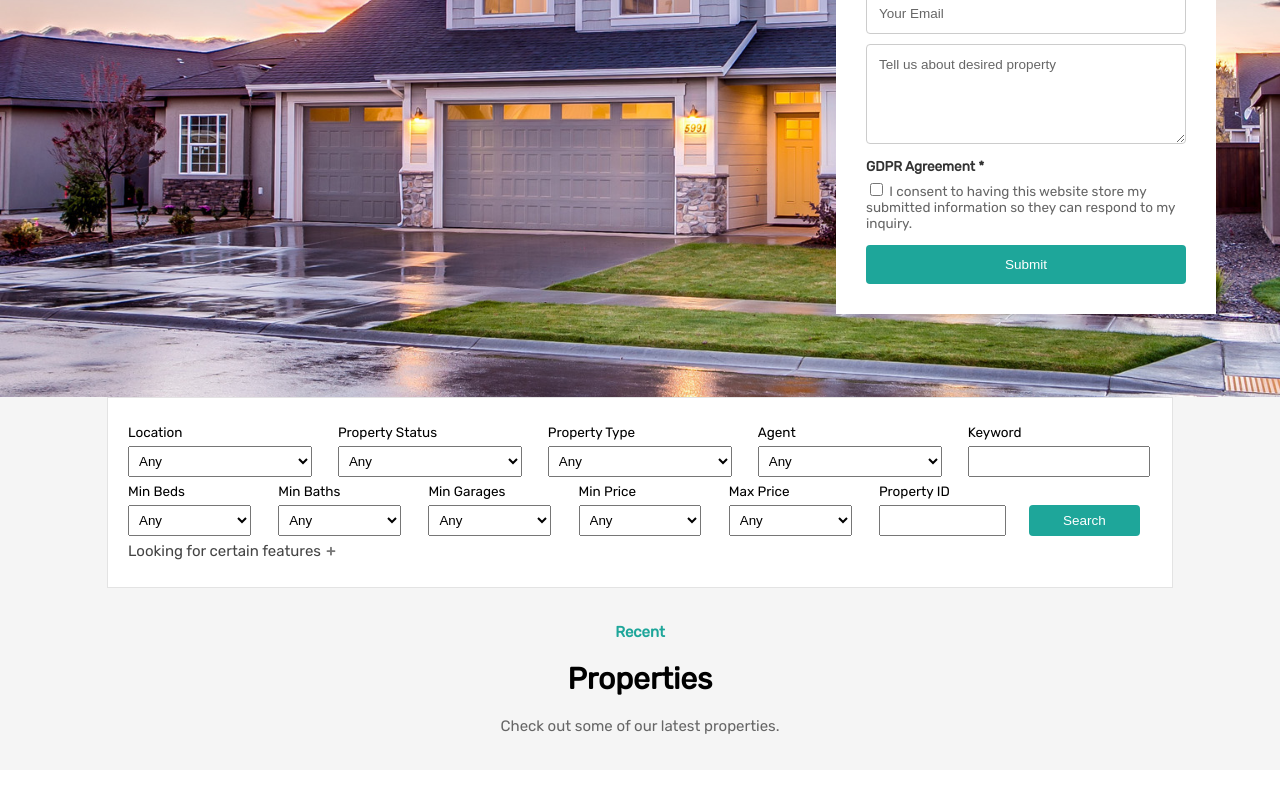
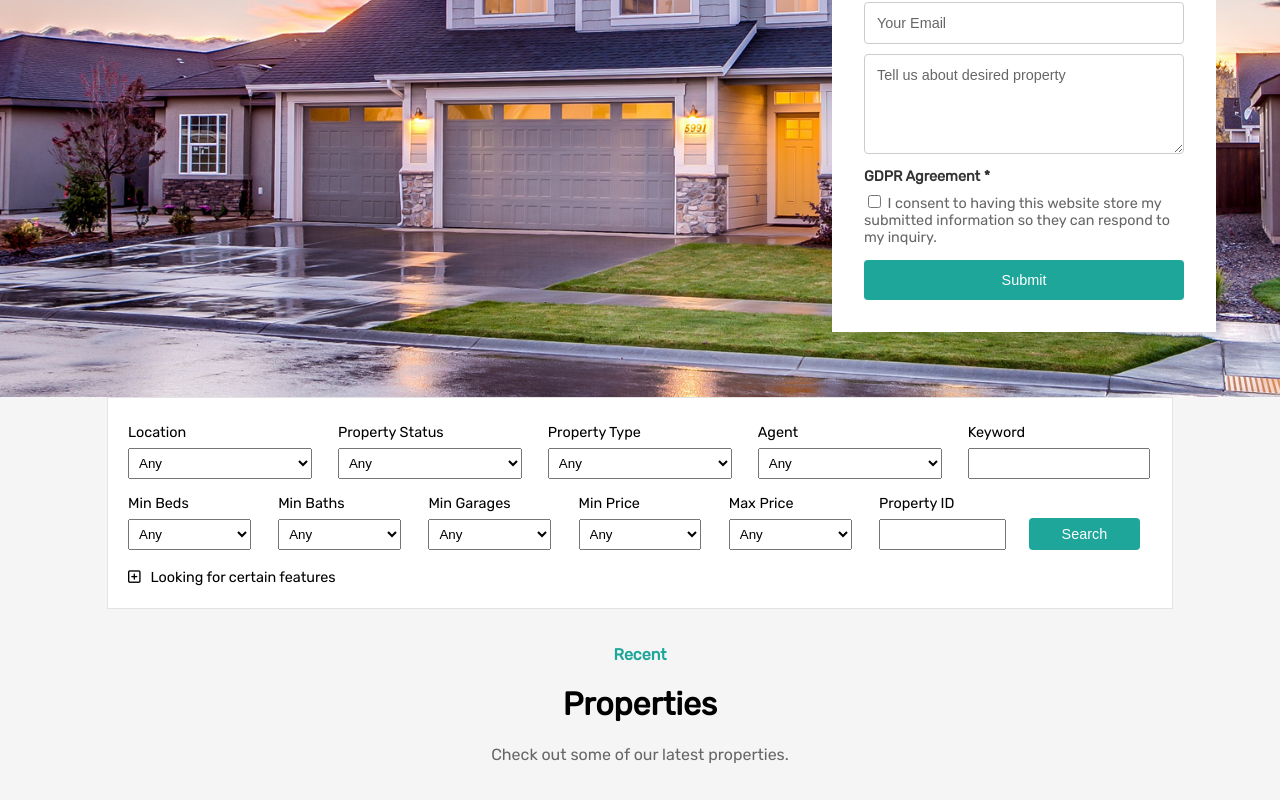
Before and after one commit to giou55/real-estate-angular, an Angular app: page / in a window 1280 px wide. Shown: the part 353-1153 px from the top of the page. Before the commit the page ends 1123 px from the top, so only its background shows below. Built offline with nearby package versions, Linux system fonts and the light colour scheme.

Commit message:
search form fixed

```diff
--- a/src/app/search-form/search-form.component.html
+++ b/src/app/search-form/search-form.component.html
@@ -3,7 +3,7 @@
 
     <form>
 
-      <div class="form-container">
+      <div class="main-form-container">
 
         <div class="option-wrapper large">
           <p>Location</p>
@@ -114,14 +114,65 @@
 
       </div>
 
-      <p class="accordion" (click)="toggleAccordian($event)">Looking for certain features</p>
-      <div class="panel">
-        <p>Lorem ipsum dolor sit amet, consectetur adipisicing elit, sed do eiusmod tempor incididunt ut labore et
-          dolore
-          magna aliqua. Ut enim ad minim veniam, quis nostrud exercitation ullamco laboris nisi ut aliquip ex ea commodo
-          consequat.</p>
+      <div class="extra-form-container">
+
+        <p class="accordion" (click)="toggleAccordian()">
+          <i id="fa-symbol" class="fa fa-plus-square-o"></i>
+          <span>Looking for certain features</span>
+        </p>
+
+        <div id="panel" class="panel">
+          <div>
+            <input type="checkbox" id="central-heating" name="central-heating" value="central-heating">
+            <label for="central-heating "> Central Heating</label>
+          </div>
+          <div>
+            <input type="checkbox" id="fire-place" name="fire-place" value="fire-place">
+            <label for="fire-place1"> Fire Place</label>
+          </div>
+          <div>
+            <input type="checkbox" id="fire-alarm" name="fire-alarm" value="fire-alarm">
+            <label for="fire-alarm"> Fire Alarm</label>
+          </div>
+          <div>
+            <input type="checkbox" id="electric-range" name="electric-range" value="electric-range">
+            <label for="electric-range"> Electric Range</label>
+          </div>
+          <div>
+            <input type="checkbox" id="home-theater" name="home-theater" value="home-theater">
+            <label for="home-theater"> Home Theater</label>
+          </div>
+          <div>
+            <input type="checkbox" id="laundry-room" name="laundry-room" value="laundry-room">
+            <label for="laundry-room"> Laundry Room</label>
+          </div>
+          <div>
+            <input type="checkbox" id="swimming-pool" name="swimming-pool" value="swimming-pool">
+            <label for="swimming-pool"> Swimming Pool</label>
+          </div>
+          <div>
+            <input type="checkbox" id="lawn" name="lawn" value="lawn">
+            <label for="lawn"> Lawn</label>
+          </div>
+          <div>
+            <input type="checkbox" id="dual-sinks" name="dual-sinks" value="dual-sinks">
+            <label for="dual-sinks"> Dual Sinks</label>
+          </div>
+          <div>
+            <input type="checkbox" id="wifi" name="wifi" value="wifi">
+            <label for="wifi"> WIfi</label>
+          </div>
+          <div>
+            <input type="checkbox" id="2-stories" name="2-stories" value="2-stories">
+            <label for="2-stories"> 2 Stories</label>
+          </div>
+          <div>
+            <input type="checkbox" id="26-ceilings" name="26-ceilings" value="26-ceilings">
+            <label for="26-ceilings"> 26' Ceilings</label>
+          </div>
+        </div>
+
       </div>
-
 
     </form>
 
--- a/src/app/search-form/search-form.component.scss
+++ b/src/app/search-form/search-form.component.scss
@@ -11,7 +11,7 @@
   display: flex;
   flex-wrap: wrap;
   justify-content: center;
-  color: #666;
+  color: #333;
   background-color: #fff;
   width: 80%;
   padding: 20px;
@@ -23,19 +23,21 @@ form {
   width: 100%;
 }
 
-.form-container {
+.main-form-container {
   display: flex;
   flex-wrap: wrap;
   justify-content: space-between;
   align-items: flex-end;
 }
 
-.form-container>div.large {
+.main-form-container>div.large {
   width: 18%;
+  margin-bottom: 10px;
 }
 
-.form-container>div.small {
+.main-form-container>div.small {
   width: 12%;
+  margin-bottom: 10px;
 }
 
 p {
@@ -43,61 +45,77 @@ p {
   font-size: 0.9rem;
 }
 
-select {
+.main-form-container select {
   padding: 6px;
   width: 100%;
 }
 
-input {
+.main-form-container input {
   padding: 6px;
   width: 90%;
 }
 
-input[type=submit] {
+.main-form-container input[type=submit] {
   background-color: $greenBtn;
   color: white;
-  padding: 8px 15px;
+  padding: 8px 18px;
   border: none;
   border-radius: 4px;
   font-size: 0.9rem;
   cursor: pointer;
 }
 
-input[type=submit]:hover {
+.main-form-container input[type=submit]:hover {
   background-color: $greenBtnHover;
 }
 
 
+.extra-form-container {
+  margin-top: 10px;
+}
+
 .accordion {
-  color: #444;
+  color: #000;
   cursor: pointer;
   border: none;
   text-align: left;
   outline: none;
   display: inline-block;
-  font-size: 15px;
+  font-size: 0.9rem;
   transition: 0.4s;
+  margin-top: 0;
+  margin-bottom: 4px;
 }
 
 .accordion:hover {
-  color: red;
+  color: $greenBtnHover;
 }
 
-.accordion:after {
-  content: '\002B';
-  color: #777;
-  font-weight: bold;
-  float: right;
-  margin-left: 5px;
-}
-
-.active:after {
-  content: "\2212";
+.accordion span {
+  margin-left: 10px;
 }
 
 .panel {
+  display: flex;
+  flex-wrap: wrap;
+  justify-content: flex-start;
+  align-items: baseline;
+  font-size: 0.9rem;
   background-color: white;
   max-height: 0;
   overflow: hidden;
   transition: max-height 0.2s ease-out;
 }
+
+.panel>div {
+  margin-right: 30px;
+  margin-top: 14px;
+  display: flex;
+  align-items: center;
+  justify-content: flex-start;
+}
+
+.extra-form-container input {
+  margin-left: 0;
+  margin-right: 8px;
+}
--- a/src/app/search-form/search-form.component.ts
+++ b/src/app/search-form/search-form.component.ts
@@ -11,10 +11,12 @@ export class SearchFormComponent implements OnInit {
 
   ngOnInit(): void { }
 
-  toggleAccordian(event) {
-    var element = event.target;
-    element.classList.toggle("active");
-    var panel = element.nextElementSibling;
+  toggleAccordian() {
+    var i = document.getElementById("fa-symbol");
+    // var panel = element.nextElementSibling;
+    i.classList.toggle("fa-minus-square-o");
+    i.classList.toggle("fa-plus-square-o");
+    var panel = document.getElementById("panel");
     if (panel.style.maxHeight) {
       panel.style.maxHeight = null;
     } else {
--- a/src/styles.scss
+++ b/src/styles.scss
@@ -12,5 +12,5 @@ body {
   margin: 0;
   padding: 0;
   font-family: 'Rubik', sans-serif;
-  font-size: 15px;
+  font-size: 16px;
 }
```
